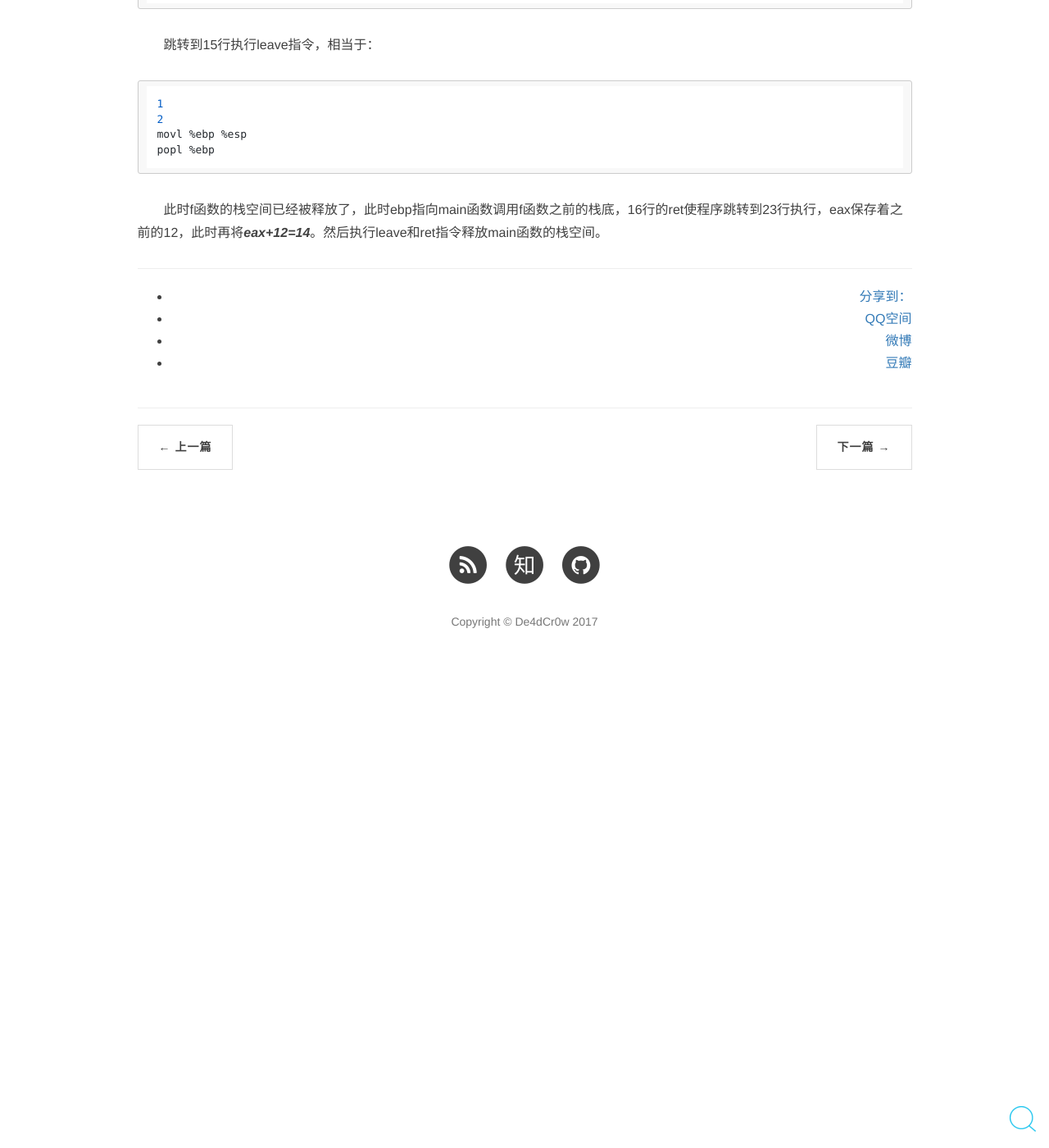
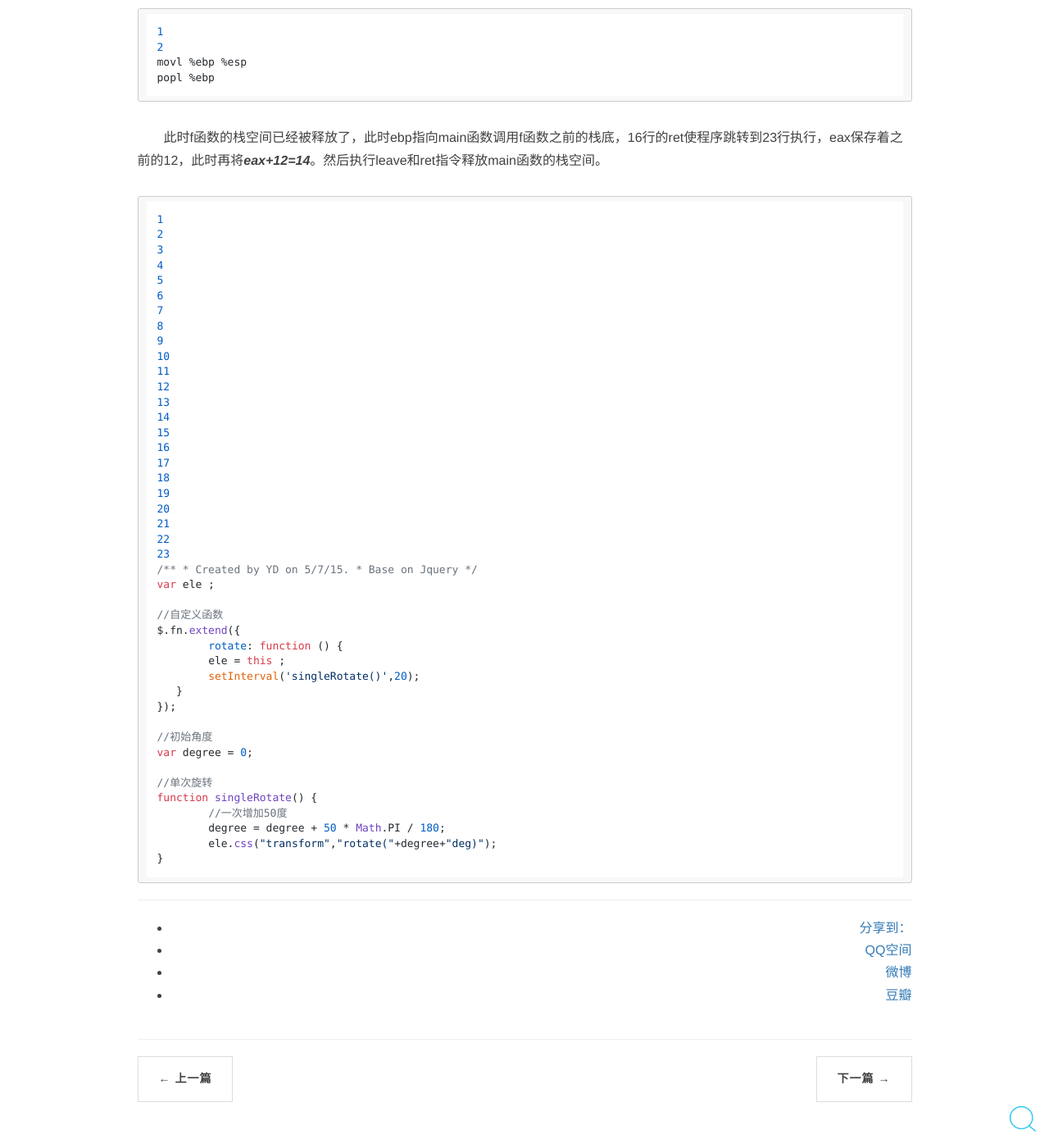
Before and after one commit to linmufeng/De4dCr0w.github.io, a Jekyll site: the page built from _posts/2017-02-16-分析简单C语言程序.md, in a window 1280 px wide and 1400 px high, scrolled down 3620 px. Shown: the whole window at 82% size. Built offline with Jekyll 4.4.1, drawn with Linux system fonts in a browser that asks for light colours; nearby versions of some CDN libraries; comment, search, counter and statistics services are not loaded; before the commit the page ends 4456 px from its top, so only the background shows below that.

Commit message:
汇编c语言

```diff
--- a/_posts/2017-02-16-分析简单C语言程序.md
+++ b/_posts/2017-02-16-分析简单C语言程序.md
@@ -44,7 +42,7 @@ test
 * 将原程序编译成汇编指令，其中-m32是将其编译成32位下的汇编。
 * 将汇编文件中用于链接过程的代码删除，得到下面汇编代码
 
-###汇编代码
+### 汇编代码
 
 	1 g:
 	2	pushl	%ebp
@@ -105,3 +103,29 @@ test
 	popl %ebp
 
 　　此时f函数的栈空间已经被释放了，此时ebp指向main函数调用f函数之前的栈底，16行的ret使程序跳转到23行执行，eax保存着之前的12，此时再将***eax+12=14***。然后执行leave和ret指令释放main函数的栈空间。
+
+
+
+	/**
+	 * Created by YD on 5/7/15.
+	 * Base on Jquery
+	 */
+	var ele ;
+
+	//自定义函数
+	$.fn.extend({
+		rotate: function () {
+		ele = this ;
+		setInterval('singleRotate()',20);
+	   }
+	});
+
+	//初始角度
+	var degree = 0;
+
+	//单次旋转
+	function singleRotate() {
+		//一次增加50度
+		degree = degree + 50 * Math.PI / 180;
+		ele.css("transform","rotate("+degree+"deg)");
+	}
```
Also changed, not shown: other parts of _posts/2017-02-16-分析简单C语言程序.md (+0 -2 lines).
